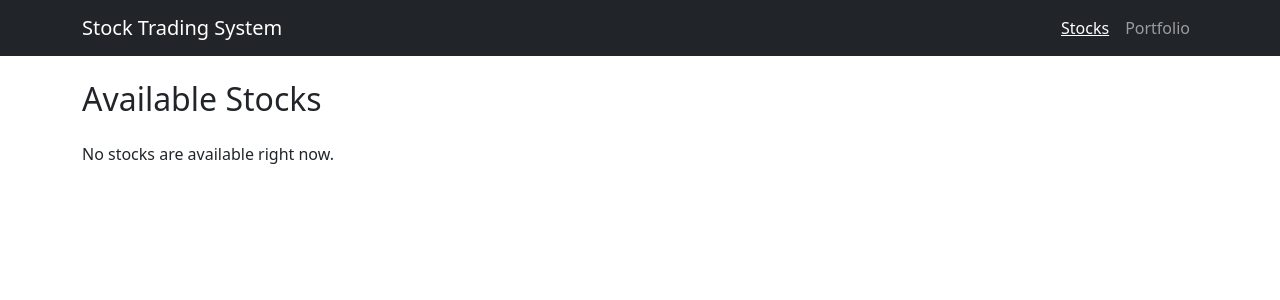
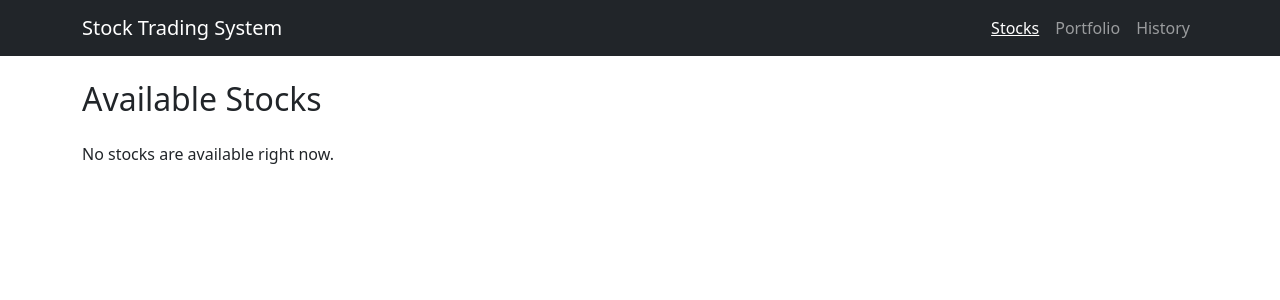
Before and after one commit to ozzyfragoso/ift401-final-build, a Flask app: page /stocks in a window 1280 px wide. Shown: the top 300 px of the page. Run offline with Flask 3, Linux system fonts and the light colour scheme; the visitor is signed in with stand-in values (Sample User, id 1); data that the repository does not hold is empty.

Commit message:
Add History nav link
- History is underlined on the History page, like Stocks and Portfolio
- Cash Account will go between Portfolio and History when that page is built

```diff
--- a/templates/base.html
+++ b/templates/base.html
@@ -11,7 +11,7 @@
     <nav class="navbar navbar-expand-lg navbar-dark bg-dark">
         <div class="container">
             <span class="navbar-brand">Stock Trading System</span>
-            {# Customer navigation; Cash Account and History are added as those pages are built #}
+            {# Customer navigation; Cash Account (between Portfolio and History) is added when that page is built #}
             {# The current page is underlined, as in the mockups: Buy belongs to Stocks, Sell to Portfolio #}
             {% if current_user.is_authenticated and not current_user.admin_access %}
             <ul class="navbar-nav">
@@ -22,6 +22,10 @@
                 <li class="nav-item">
                     <a class="nav-link{% if request.endpoint in ['portfolio', 'sell_panel'] %} active text-decoration-underline{% endif %}"
                        href="{{ url_for('portfolio') }}">Portfolio</a>
+                </li>
+                <li class="nav-item">
+                    <a class="nav-link{% if request.endpoint == 'transaction_history' %} active text-decoration-underline{% endif %}"
+                       href="{{ url_for('transaction_history') }}">History</a>
                 </li>
             </ul>
 
```
Also changed, not shown: README.md.
